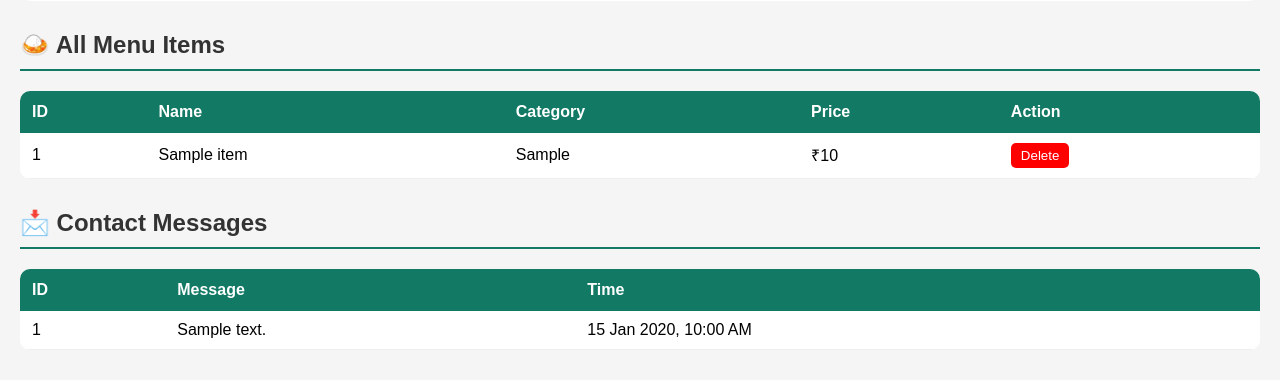
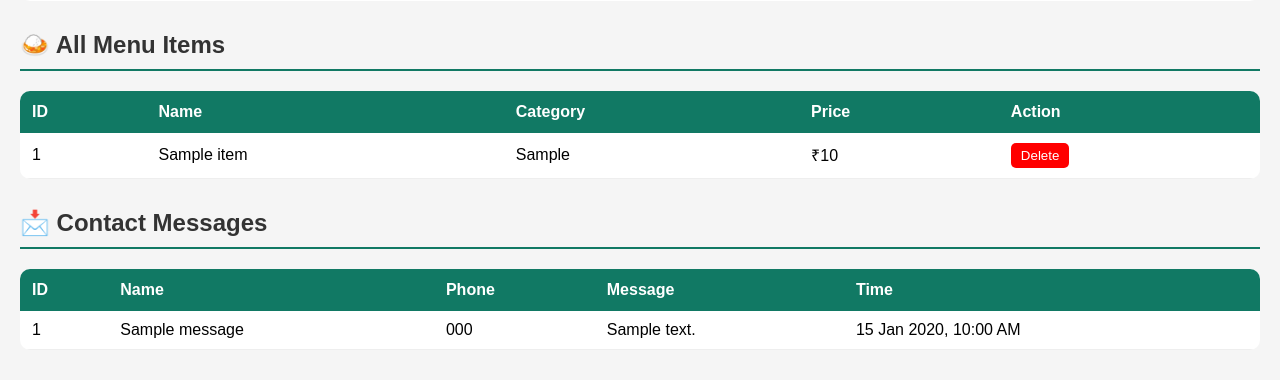
Before and after one commit to navaneethakadali/restaurant-menu-flask-webapp, a Flask app: page /admin in a window 1280 px wide. Shown: the part 590-970 px from the top of the page. Run offline with Flask 3, Linux system fonts and the light colour scheme; tables that the repository leaves empty hold one stand-in row (values such as "Sample post").

Commit message:
fix contributor name

```diff
--- a/app.py
+++ b/app.py
@@ -49,9 +49,11 @@ def check():
     return result
 @app.route('/contact',methods=['POST'])
 def contact():
-    content=request.form['message']
+    name=request.form.get('name')
+    phone=request.form.get('phone')
+    content=request.form.get('message')
     if content:
-        new_message=Message(content=content)
+        new_message=Message(name=name,phone=phone,content=content)
         db.session.add(new_message)
         db.session.commit()
     return redirect(url_for('home'))
--- a/database.py
+++ b/database.py
@@ -12,7 +12,9 @@ class MenuItem(db.Model):
         return f"MenuItem'{self.name}','{self.description}','{self.price}','{self.category}')"
 class Message(db.Model):
     id=db.Column(db.Integer,primary_key=True)
+    name=db.Column(db.String(80),nullable=False)
+    phone=db.Column(db.String(50),nullable=False)
     content=db.Column(db.String(500),nullable=False)
     timestamp=db.Column(db.DateTime,default=datetime.utcnow)
     def __repr__(self):
-        return f"Message('{self.content}', '{self.timestamp}')"
+        return f"Message('{self.name}','{self.phone}', '{self.content}', '{self.timestamp}')"
--- a/templates/admin.html
+++ b/templates/admin.html
@@ -219,6 +219,8 @@
         <thead>
             <tr>
                 <th>ID</th>
+                <th>Name</th>
+                <th>Phone</th>
                 <th>Message</th>
                 <th>Time</th>
             </tr>
@@ -227,6 +229,8 @@
             {% for msg in messages %}
             <tr>
                 <td>{{ msg.id }}</td>
+                <td>{{ msg.name }}</td>
+                <td>{{ msg.phone }}</td>
                 <td>{{ msg.content }}</td>
                 <td>{{ msg.timestamp.strftime('%d %b %Y, %I:%M %p') }}</td>
             </tr>
```
Also changed, not shown: templates/index.html (+13 -0 lines), README.md.
